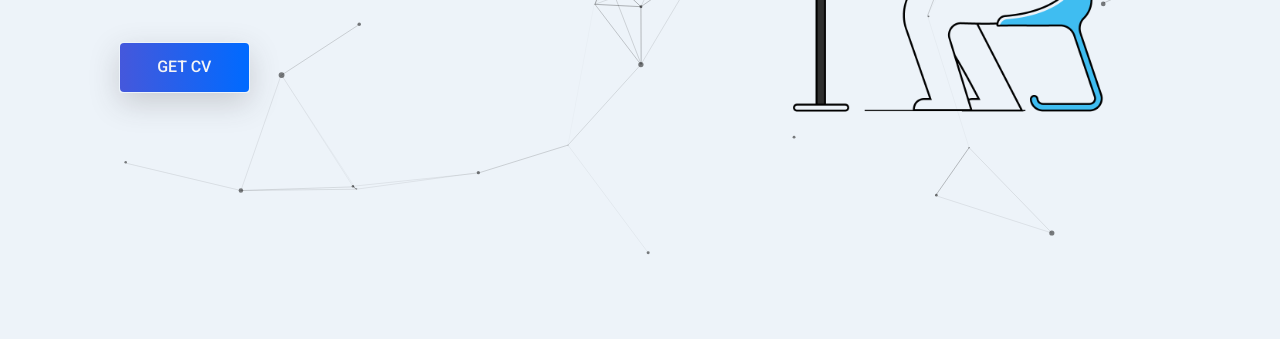
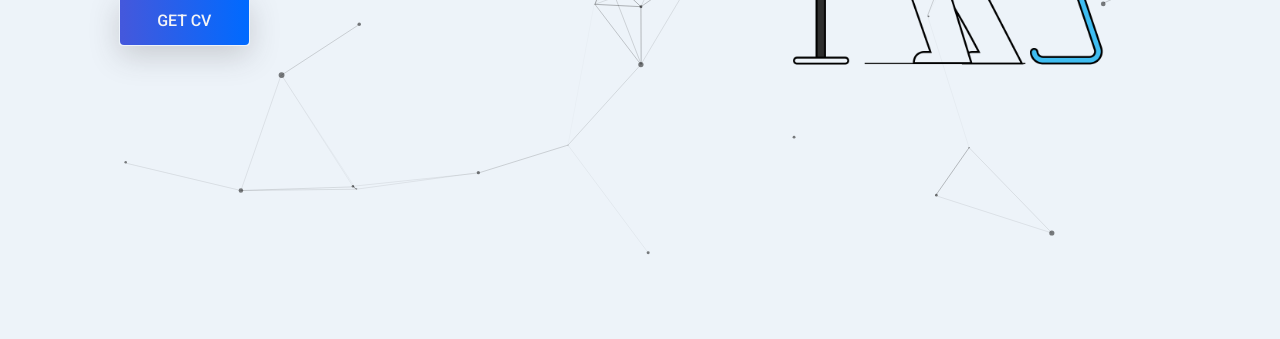
Before and after one commit to spyder7370/spyder7370.github.io, a plain HTML site: page index.html in a window 1280 px wide. Shown: the part 461-800 px from the top of the page. Drawn offline with nearby package versions, Linux system fonts and the light colour scheme.

Commit message:
Update home.css

```diff
--- a/css/home.css
+++ b/css/home.css
@@ -204,13 +204,12 @@ button:active button:hover .btn:active,
 }
 
 .site-main {
-    height: 100%;
-    display: flex;
-    align-items: center;
+    padding-top: 10rem;
 }
 
 @media (max-width: 990px) {
     .site-main {
+        padding: 0;
         margin: 5rem 0;
     }
 
```
